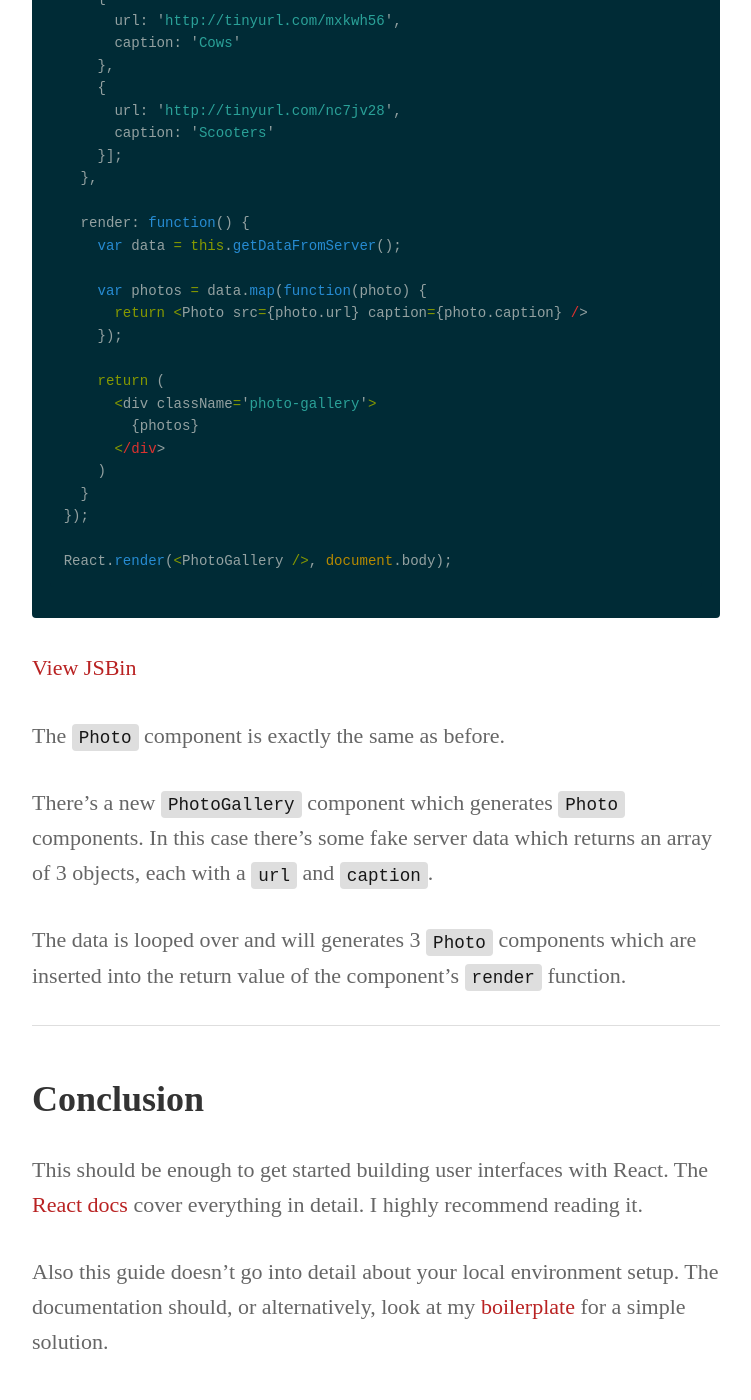
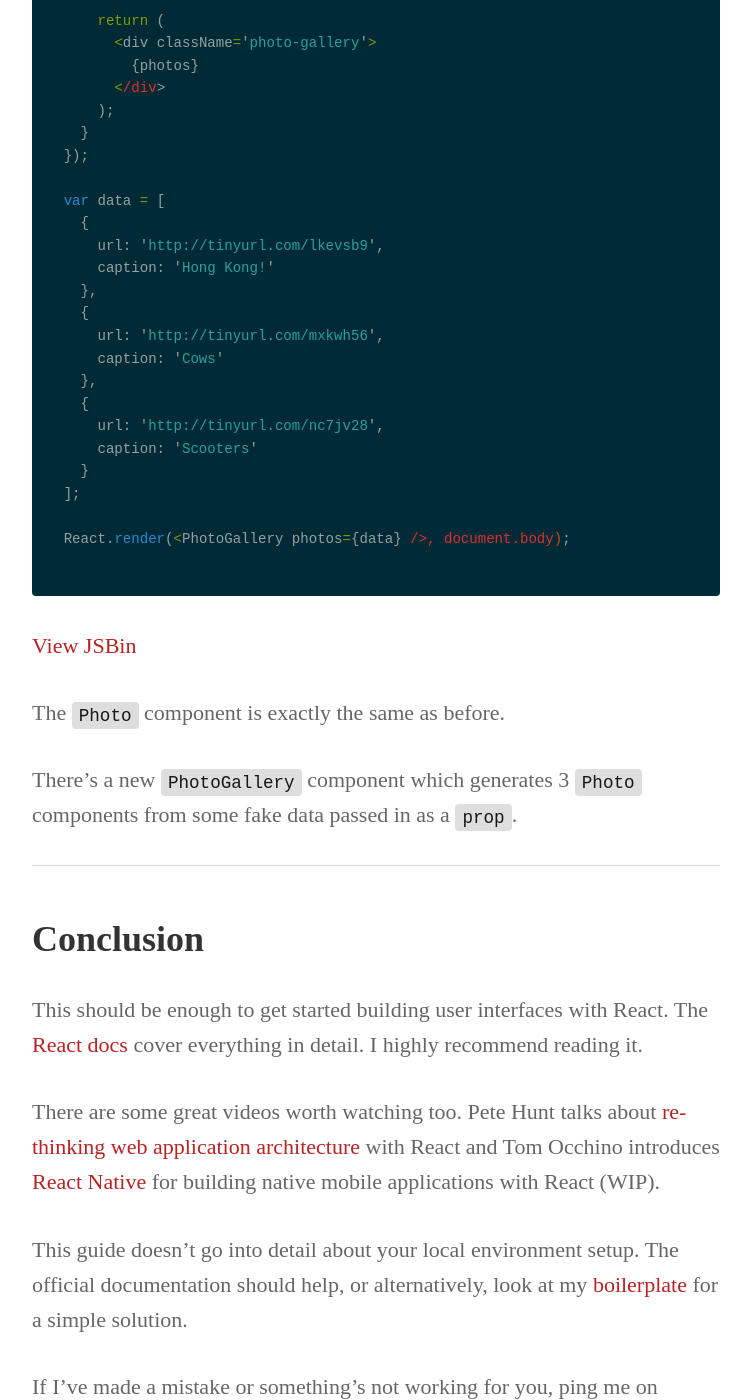
Before and after one commit to jackcallister/jarsbe.github.io, a Jekyll site: the page built from _posts/2015-01-05-the-react-quick-start-guide.markdown, in a window 1280 px wide and 1400 px high, scrolled down 7486 px. Shown: the whole window, without its empty margins (264-1015 px from the left). Built offline with Jekyll 4.4.1, drawn with Linux system fonts in a browser that asks for light colours; Markdown is read by kramdown in place of the engine named in the settings; some of the changed text lies outside the part shown.

Commit message:
Moved data to prop.

````diff
--- a/_posts/2015-01-05-the-react-quick-start-guide.markdown
+++ b/_posts/2015-01-05-the-react-quick-start-guide.markdown
@@ -81,7 +81,7 @@ var Photo = React.createClass({
         <img src={this.props.imageURL} />
         <span>{this.props.caption}</span>
       </div>
-    )
+    );
   }
 });
 
@@ -113,7 +113,7 @@ var Photo = React.createClass({
   getInitialState: function() {
     return {
       liked: false
-    }
+    };
   },
 
   render: function() {
@@ -130,7 +130,7 @@ var Photo = React.createClass({
           <span>{this.props.caption}</span>
         </div>
       </div>
-    )
+    );
   }
 });
 
@@ -176,7 +176,7 @@ var Photo = React.createClass({
   getInitialState: function() {
     return {
       liked: false
-    }
+    };
   },
 
   render: function() {
@@ -193,31 +193,15 @@ var Photo = React.createClass({
           <span>{this.props.caption}</span>
         </div>
       </div>
-    )
+    );
   }
 });
 
 var PhotoGallery = React.createClass({
 
-  getDataFromServer: function() {
-    return [{
-      url: 'http://tinyurl.com/lkevsb9',
-      caption: 'Hong Kong!'
-    },
-    {
-      url: 'http://tinyurl.com/mxkwh56',
-      caption: 'Cows'
-    },
-    {
-      url: 'http://tinyurl.com/nc7jv28',
-      caption: 'Scooters'
-    }];
-  },
+  render: function() {
 
-  render: function() {
-    var data = this.getDataFromServer();
-
-    var photos = data.map(function(photo) {
+    var photos = this.props.photos.map(function(photo) {
       return <Photo src={photo.url} caption={photo.caption} />
     });
 
@@ -225,20 +209,33 @@ var PhotoGallery = React.createClass({
       <div className='photo-gallery'>
         {photos}
       </div>
-    )
+    );
   }
 });
 
-React.render(<PhotoGallery />, document.body);
+var data = [
+  {
+    url: 'http://tinyurl.com/lkevsb9',
+    caption: 'Hong Kong!'
+  },
+  {
+    url: 'http://tinyurl.com/mxkwh56',
+    caption: 'Cows'
+  },
+  {
+    url: 'http://tinyurl.com/nc7jv28',
+    caption: 'Scooters'
+  }
+];
+
+React.render(<PhotoGallery photos={data} />, document.body);
 ```
 
-<a target="_blank" href="http://jsbin.com/detime/5/edit">View JSBin</a>
+<a target="_blank" href="http://jsbin.com/detime/10/edit">View JSBin</a>
 
 The `Photo` component is exactly the same as before.
 
-There's a new `PhotoGallery` component which generates `Photo` components. In this case there's some fake server data which returns an array of 3 objects, each with a `url` and `caption`.
-
-The data is looped over and will generates 3 `Photo` components which are inserted into the return value of the component's `render` function.
+There's a new `PhotoGallery` component which generates 3 `Photo` components from some fake data passed in as a `prop`.
 
 ---
 
@@ -246,6 +243,8 @@ The data is looped over and will generates 3 `Photo` components which are insert
 
 This should be enough to get started building user interfaces with React. The [React docs](http://facebook.github.io/react/docs/getting-started.html) cover everything in detail. I highly recommend reading it.
 
-Also this guide doesn't go into detail about your local environment setup. The documentation should, or alternatively, look at my [boilerplate](https://github.com/jarsbe/react-webpack-boilerplate) for a simple solution.
+There are some great videos worth watching too. Pete Hunt talks about [re-thinking web application architecture](https://www.youtube.com/watch?v=x7cQ3mrcKaY) with React and Tom Occhino introduces [React Native](https://www.youtube.com/watch?v=KVZ-P-ZI6W4) for building native mobile applications with React (WIP).
 
-If I've made a mistake or something's not working for you, ping me on [twitter](http://twitter.com/jarsbe) or better yet make a [pull request](https://github.com/jarsbe/jarsbe.github.io/blob/master/_posts/2015-01-05-the-react-quick-start-guide.markdown).
+This guide doesn't go into detail about your local environment setup. The official documentation should help, or alternatively, look at my [boilerplate](https://github.com/jarsbe/react-webpack-boilerplate) for a simple solution.
+
+If I've made a mistake or something's not working for you, ping me on [twitter](http://twitter.com/jarsbe) or better yet make a [pull request](https://github.com/jarsbe/jarsbe.github.io/blob/master/_posts/2015-01-05-the-react-quick-start-guide.markdown). Feel free to email me with questions - I'm happy to help.
````
